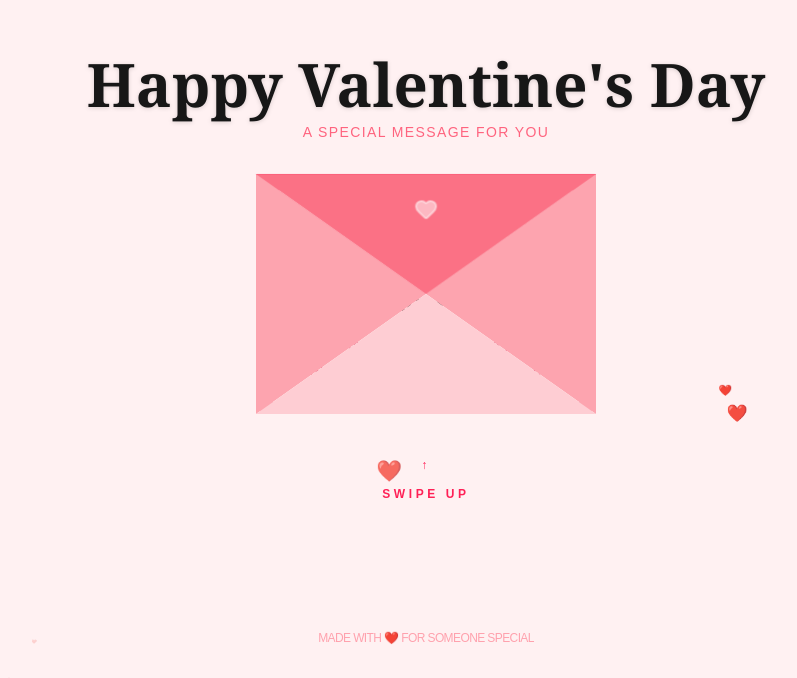
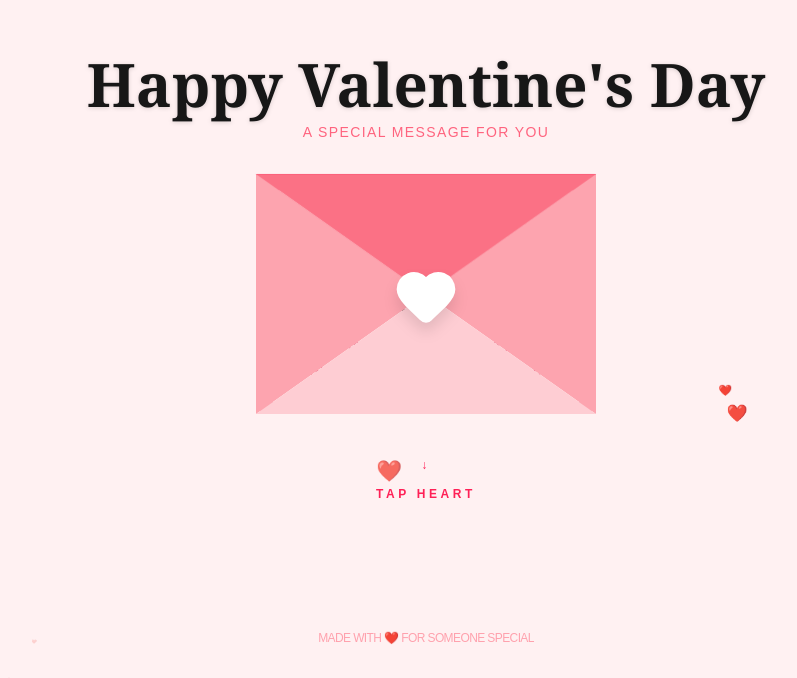
Before and after one commit to khuza08/valentine, a Next.js app: page / in a window 1280 px wide. Shown: the part 122-800 px from the top of the page, without its empty margins (214-1011 px from the left). Built offline with nearby package versions, Linux system fonts and the light colour scheme.

Commit message:
style: Adjust heart icon position and remove bounce animation in closed envelope

```diff
--- a/components/Envelope.tsx
+++ b/components/Envelope.tsx
@@ -8,18 +8,21 @@ import { Heart } from 'lucide-react';
 export const Envelope = () => {
     const [isOpen, setIsOpen] = useState(false);
     const [isSlidUp, setIsSlidUp] = useState(false);
+    const [isLocked, setIsLocked] = useState(true); // New lock state
     const dragY = useMotionValue(0);
 
     // Map drag distance (-80px to 0px) to rotation (0deg to 180deg)
     const rotateX = useTransform(dragY, [-80, 0], [180, 0]);
 
     const handleDrag = (_: any, info: any) => {
+        if (isLocked) return; // Prevent drag if locked
         // Update dragY based on drag offset, clamped to prevent over-rotation
         const newY = Math.max(-80, Math.min(0, info.offset.y));
         dragY.set(newY);
     };
 
     const handleDragEnd = (_: any, info: any) => {
+        if (isLocked) return;
         // If dragged more than 40px up, trigger the full open animation
         if (!isOpen && info.offset.y < -40) {
             setIsOpen(true);
@@ -31,6 +34,11 @@ export const Envelope = () => {
             // Spring back to closed position
             dragY.set(0);
         }
+    };
+
+    const handleLockClick = (e: React.MouseEvent) => {
+        e.stopPropagation(); // Prevent triggering other clicks
+        setIsLocked(false);
     };
 
     return (
@@ -77,7 +85,7 @@ export const Envelope = () => {
                     style={{ perspective: '1500px', transformStyle: 'preserve-3d' }}
                 >
                     <motion.div
-                        drag="y"
+                        drag={!isLocked && !isOpen ? "y" : false} // Disable drag if locked
                         dragConstraints={{ top: 0, bottom: 0 }}
                         dragElastic={0}
                         dragMomentum={false}
@@ -92,7 +100,7 @@ export const Envelope = () => {
                                 ease: "easeInOut"
                             }
                         }}
-                        className="absolute inset-0 origin-top cursor-grab active:cursor-grabbing"
+                        className={`absolute inset-0 origin-top ${!isLocked ? "cursor-grab active:cursor-grabbing" : ""} preserve-3d`}
                         style={{
                             rotateX: isOpen ? 180 : rotateX,
                             transformStyle: 'preserve-3d'
@@ -110,11 +118,6 @@ export const Envelope = () => {
                             }}
                         >
                             <div className="absolute inset-0 border-t border-rose-500/20" />
-                            {!isOpen && (
-                                <div className="absolute top-[20%] left-1/2 -translate-x-1/2 text-white/50 animate-bounce">
-                                    <Heart fill="currentColor" size={24} />
-                                </div>
-                            )}
                         </div>
 
                         {/* Back Face (Inside) - Segitiga ujung ATAS (90° - 180°) */}
@@ -139,6 +142,19 @@ export const Envelope = () => {
                 </div>
             )}
 
+            {/* Heart Lock - Placed here to be on top of everything (Z-Index 50) */}
+            {!isOpen && (
+                <motion.div
+                    className="absolute top-[90px] left-1/2 -translate-x-1/2 text-white cursor-pointer z-50"
+                    onClick={handleLockClick}
+                    initial={{ y: 0, opacity: 1 }}
+                    animate={isLocked ? {} : { y: 300, opacity: 0 }} // Fall down past the envelope
+                    transition={{ duration: 0.8, ease: "easeIn" }}
+                >
+                    <Heart className="drop-shadow-xl" fill={isLocked ? "currentColor" : "none"} size={64} />
+                </motion.div>
+            )}
+
             {!isOpen && (
                 <motion.div
                     initial={{ opacity: 0 }}
@@ -149,9 +165,9 @@ export const Envelope = () => {
                         animate={{ y: [0, -10, 0] }}
                         transition={{ repeat: Infinity, duration: 1.5 }}
                     >
-                        ↑
+                        {isLocked ? "↓" : "↑"}
                     </motion.span>
-                    SWIPE UP
+                    {isLocked ? "TAP HEART" : "SWIPE UP"}
                 </motion.div>
             )}
         </div>
```
